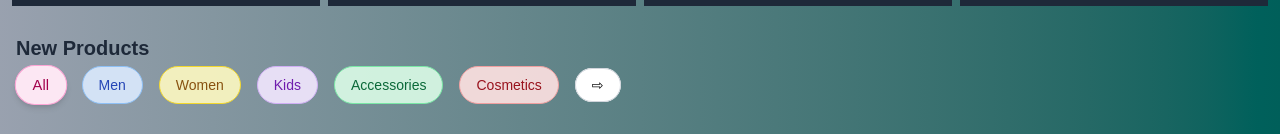
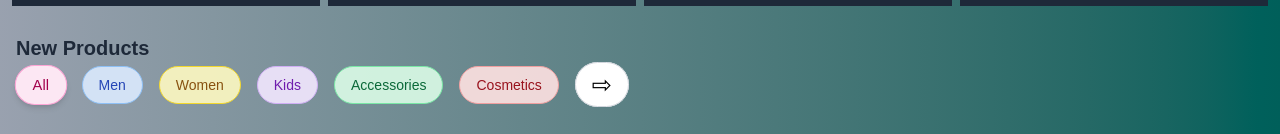
Before and after one commit to gokulmsv/Megamart, a React (Vite) app: page / in a window 1280 px wide. Shown: the part 634-768 px from the top of the page. Built offline with nearby package versions, Linux system fonts and the light colour scheme; no server answers.

Commit message:
Website Updated

```diff
--- a/src/Components/Product.jsx
+++ b/src/Components/Product.jsx
@@ -81,7 +81,7 @@ const Product = () => {
           <li>
             <Link
               to="/collection"
-              className="px-4 py-2 rounded-full border border-gray-300 bg-white hover:bg-gray-100 hover:scale-105 transition-all text-sm"
+              className="px-4 py-2 text-2xl rounded-full border border-gray-300 bg-white hover:bg-gray-100 hover:scale-105 transition-all "
             >
               &#8680;
             </Link>
```
